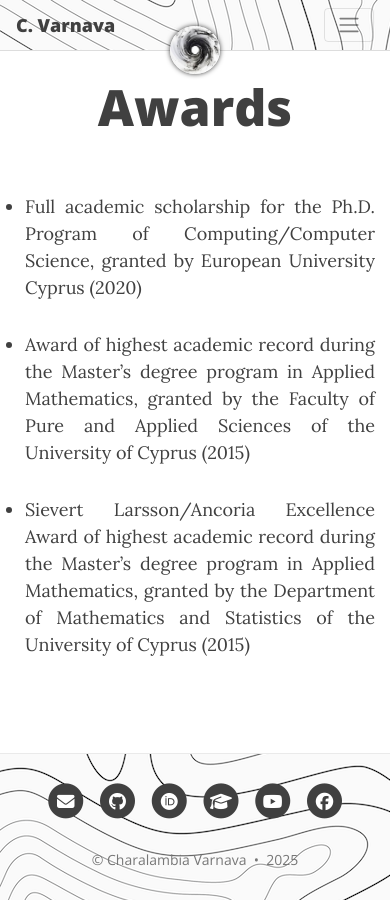
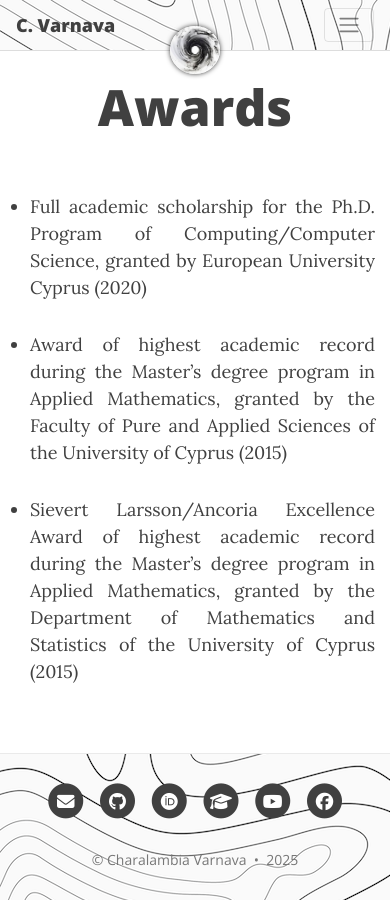
Before and after one commit to ch-var/ch-var.github.io, a Jekyll site: the page built from awards.html, in a window 390 px wide. Built offline with Jekyll 4.4.1, drawn with Linux system fonts in a browser that asks for light colours.

Commit message:
Update awards.html

```diff
--- a/awards.html
+++ b/awards.html
@@ -38,7 +38,7 @@ title: Awards
 
   @media (max-width: 767px) {
     .responsive-margin {
-      margin-left: -30px;
+      margin-left: -25px;
       margin-right: 0px;
     }
   }
```
